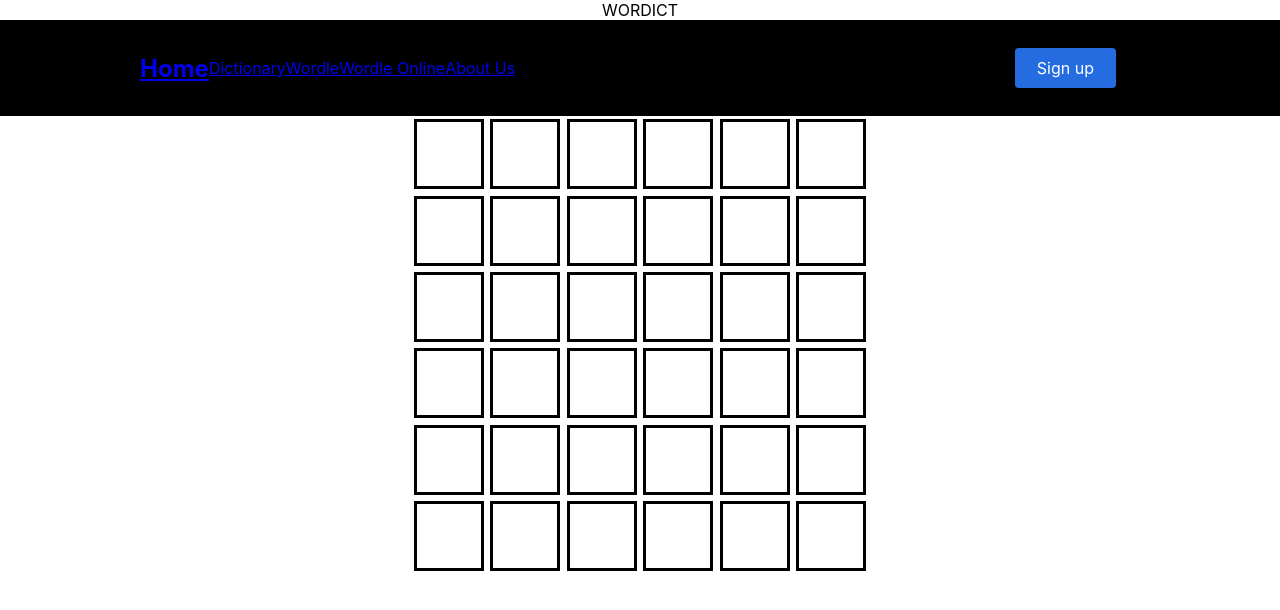
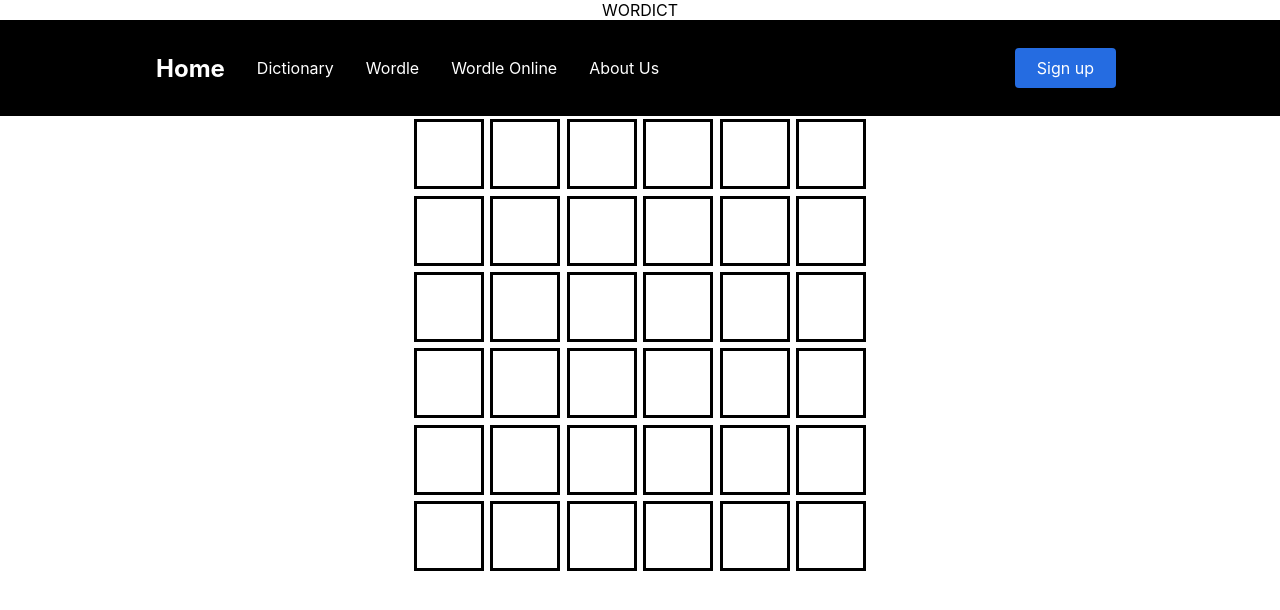
Before and after one commit to MarkProjs/wordict-project, a React (Create React App) app in the folder client/: page /wordle in a window 1280 px wide. Shown: the top 610 px of the page. Built offline with nearby package versions, Linux system fonts and the light colour scheme.

Commit message:
adding the class name to the nav links

```diff
--- a/client/src/components/NavBar/NavBar.js
+++ b/client/src/components/NavBar/NavBar.js
@@ -6,19 +6,19 @@ function NavBar() {
     <>
       <nav className='Nav'>
         <div className='NavMenu'>
-          <NavLink to='/'>
+          <NavLink to='/' className='mainNavLink'>
             <h1>Home</h1>
           </NavLink>
-          <NavLink to="/dict" activestyle="true">
+          <NavLink to="/dict" activestyle="true" className='mainNavLink'>
             Dictionary
           </NavLink>
-          <NavLink to="/wordle" activestyle="true">
+          <NavLink to="/wordle" activestyle="true" className='mainNavLink'>
             Wordle
           </NavLink>
-          <NavLink to="/wordle-online" activestyle="true">
+          <NavLink to="/wordle-online" activestyle="true" className='mainNavLink'>
             Wordle Online
           </NavLink>
-          <NavLink to="/about" activestyle="true">
+          <NavLink to="/about" activestyle="true" className='mainNavLink'>
             About Us
           </NavLink>
         </div>
```
